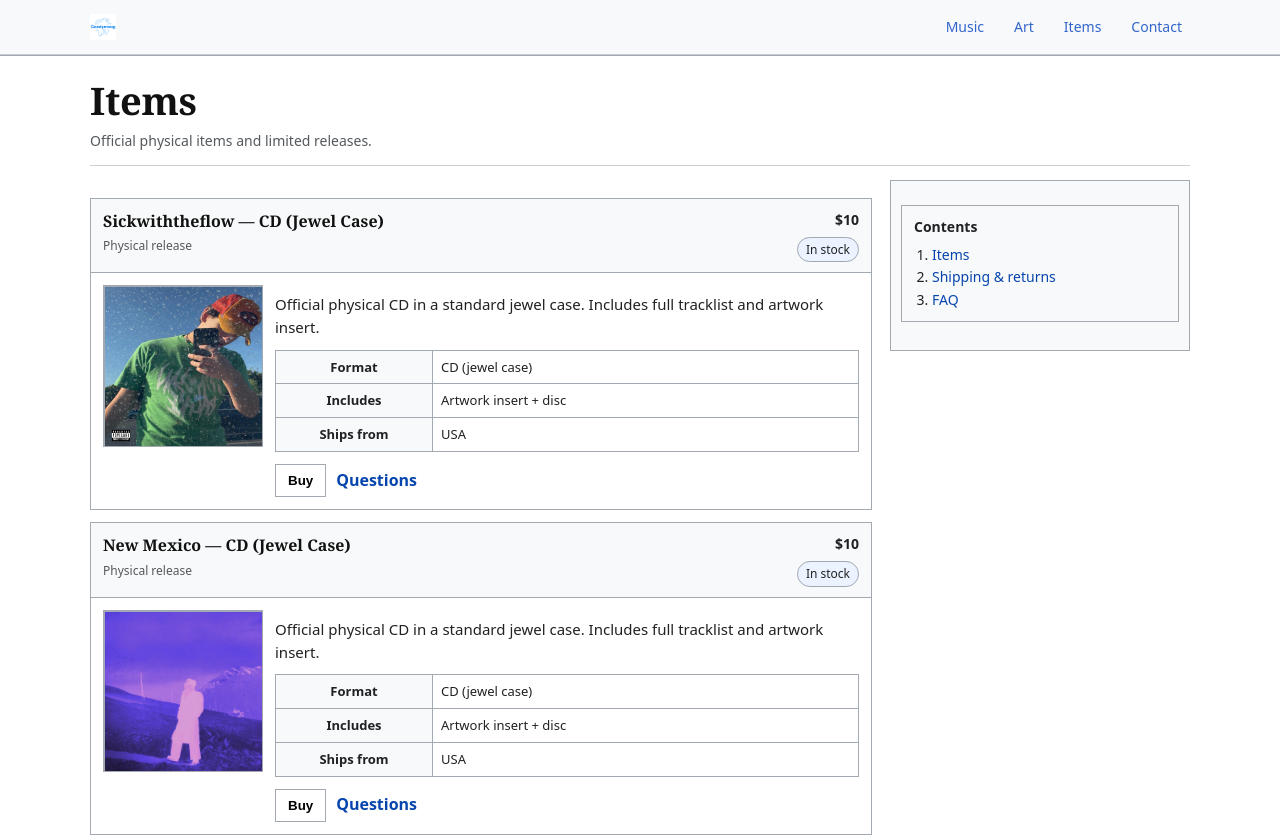
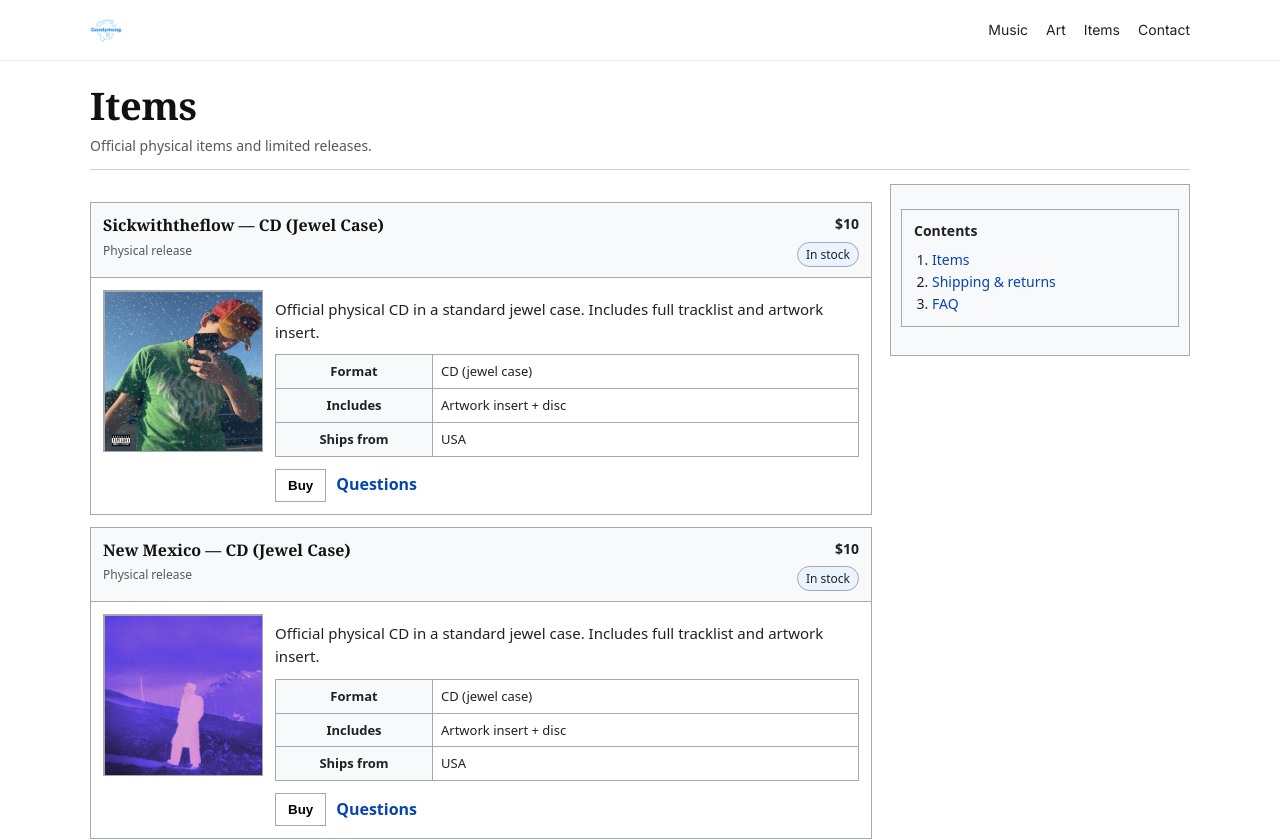
Before and after one commit to goodymoog/goodymoog-next, a Next.js app: page /merch in a window 1280 px wide. Shown: the top 840 px of the page. Built offline with nearby package versions, Linux system fonts and the light colour scheme.

Commit message:
everything[B

```diff
--- a/components/Header.module.css
+++ b/components/Header.module.css
@@ -1,73 +1,40 @@
 .header {
-  background: #fff;
-  color: #202122;
-  border-bottom: 1px solid #a2a9b1;
-  font-family: system-ui, -apple-system, Segoe UI, Roboto, Arial, sans-serif;
-}
-
-.top {
-  background: #f8f9fa;
-  border-bottom: 1px solid #c8ccd1;
+  background: #ffffff;
+  border-bottom: 1px solid rgba(0, 0, 0, 0.08);
 }
 
 .inner {
-  max-width: 1100px; /* match your page width */
+  max-width: 1100px;
   margin: 0 auto;
-  padding: 10px 18px;
+  padding: 14px 18px;
   display: flex;
   align-items: center;
-  justify-content: space-between; /* logo left, nav right */
-  gap: 16px;
-}
-
-.logoLink {
-  display: inline-flex;
-  align-items: center;
-  text-decoration: none;
-  flex: 0 0 auto;
+  justify-content: space-between;
 }
 
 .logo {
-  height: 26px; /* controls visual size */
+  display: flex;
+  align-items: center;
+  text-decoration: none;
+}
+
+.logoImg {
+  height: 32px;
   width: auto;
   object-fit: contain;
 }
 
 .nav {
-  display: flex;          /* FIXES “MusicArtItemsContact” */
-  align-items: center;
-  gap: 14px;              /* spacing between links */
-  flex: 0 0 auto;
+  display: flex;
+  gap: 18px;
 }
 
-.navLink {
+.nav a {
+  text-decoration: none;
   font-size: 14px;
-  color: #36c;
-  text-decoration: none;
-  padding: 6px 8px;
-  border-radius: 2px;
+  color: #202122;
 }
 
-.navLink:hover {
-  background: #eaecf0;
+.nav a:hover {
   text-decoration: underline;
 }
-
-.rule {
-  height: 0;
-}
-
-/* mobile */
-@media (max-width: 700px) {
-  .inner {
-    flex-wrap: wrap;
-    justify-content: center;
-  }
-
-  .nav {
-    width: 100%;
-    justify-content: center;
-    flex-wrap: wrap;
-    gap: 10px;
-  }
-}
--- a/components/Header.tsx
+++ b/components/Header.tsx
@@ -5,39 +5,25 @@ import styles from "./Header.module.css";
 export default function Header() {
   return (
     <header className={styles.header}>
-      {/* top row */}
-      <div className={styles.top}>
       <div className={styles.inner}>
-          <Link href="/" className={styles.logoLink} aria-label="Goodymoog home">
+        <Link href="/" className={styles.logo}>
           <Image
             src="/images/logo.webp"
             alt="Goodymoog"
-              width={180}
-              height={60}
+            width={200}
+            height={80}
             priority
-              className={styles.logo}
+            className={styles.logoImg}
           />
         </Link>
 
-          <nav className={styles.nav} aria-label="Primary">
-            <Link className={styles.navLink} href="/">
-              Music
-            </Link>
-            <Link className={styles.navLink} href="/art">
-              Art
-            </Link>
-            <Link className={styles.navLink} href="/items">
-              Items
-            </Link>
-            <Link className={styles.navLink} href="/contact">
-              Contact
-            </Link>
+        <nav className={styles.nav}>
+          <Link href="/">Music</Link>
+          <Link href="/art">Art</Link>
+          <Link href="/merch">Items</Link>
+          <Link href="/contact">Contact</Link>
         </nav>
       </div>
-      </div>
-
-      {/* bottom hairline like Wikipedia */}
-      <div className={styles.rule} />
     </header>
   );
 }
```
Lines whose indentation alone changed are shown as unchanged.
